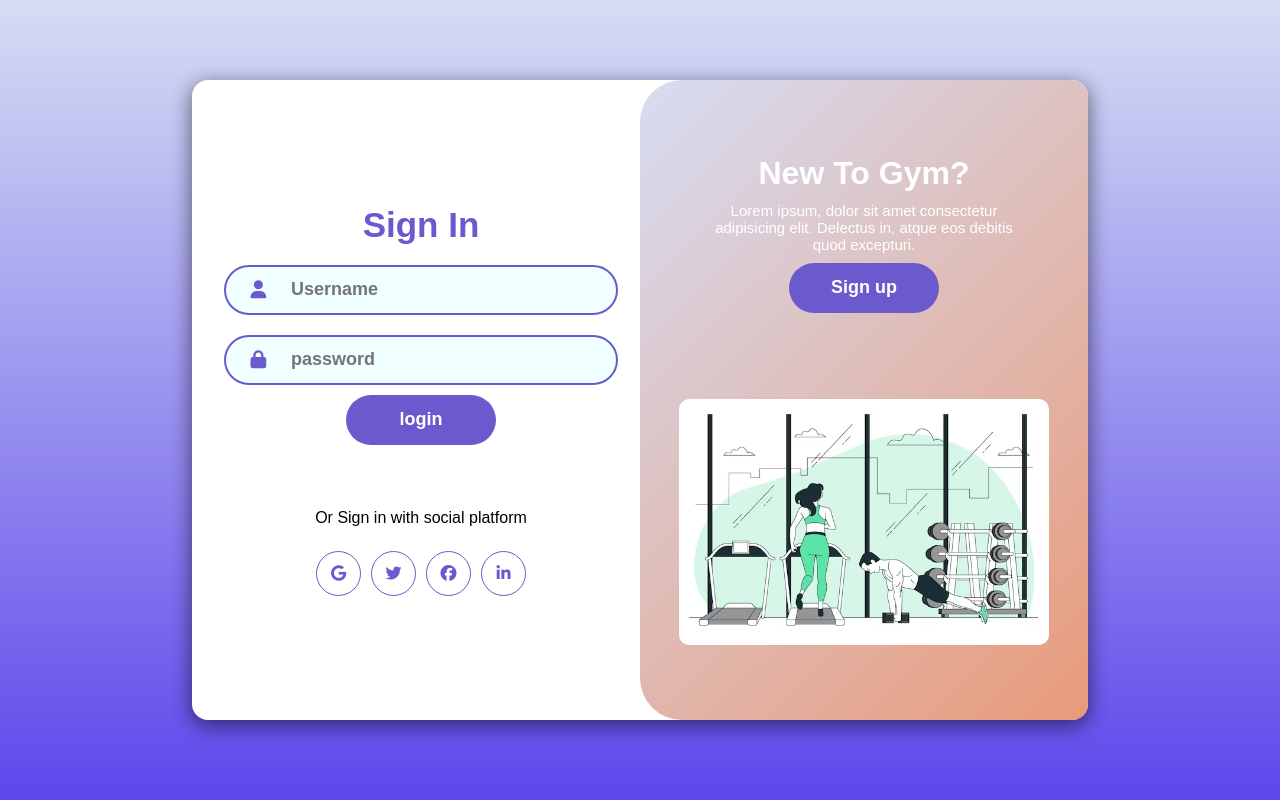
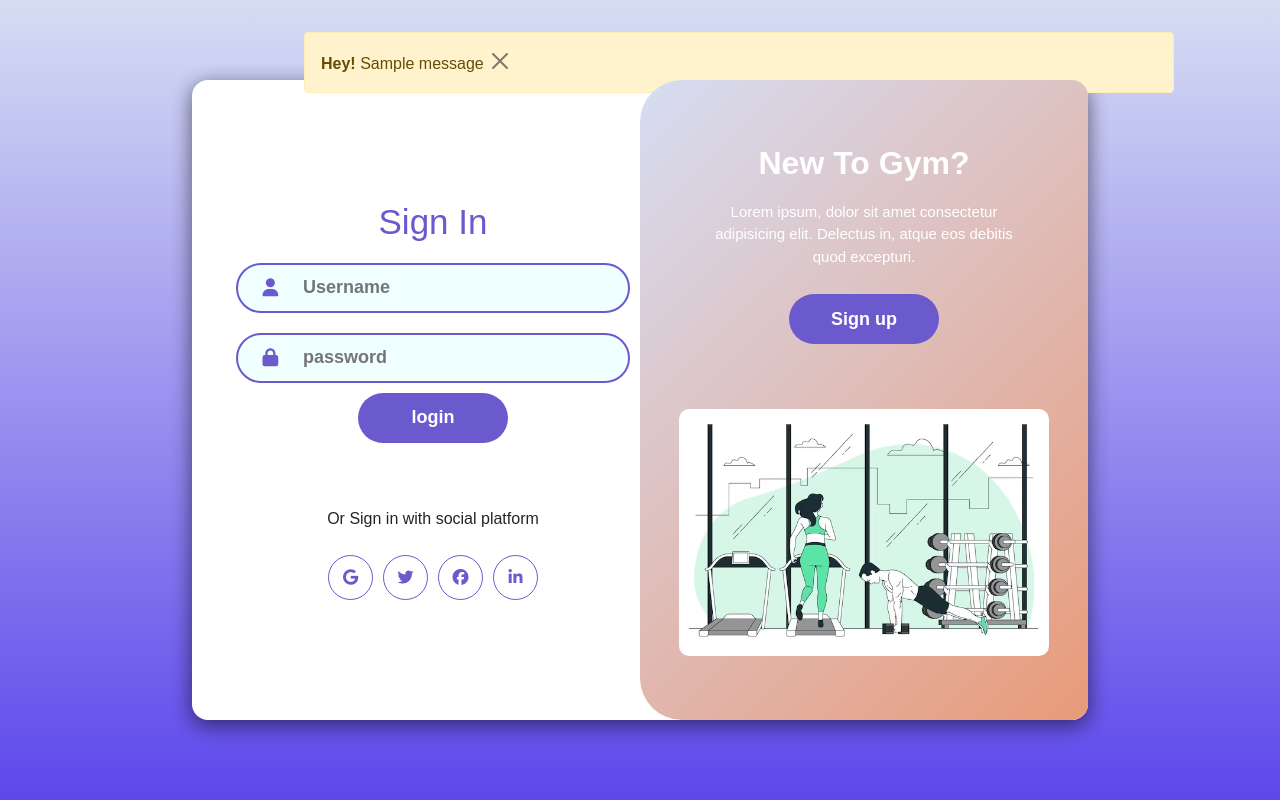
Before and after one commit to RynoCODE/Gym-Website, a Django app: page /signin/ in a window 1280 px wide. Run offline with Django 5.2, Linux system fonts and the light colour scheme; tables that the repository leaves empty hold one stand-in row (values such as "Sample post"); one stand-in notice (Sample message) is shown; parts of the project's set-up code (start-up, migrations or seed data) failed here and were passed over.

Commit message:
alert message is added

```diff
--- a/app/static/styles/signin.css
+++ b/app/static/styles/signin.css
@@ -11,6 +11,15 @@ body {
     justify-content: center;
     min-height: 100vh;
     background: linear-gradient(rgb(214, 221, 243), rgb(93, 71, 235));
+    position: relative;
+}
+
+.alertBox {
+    position: absolute;
+    top: 2rem;
+    left: 19rem;
+    z-index: 1;
+    width: 68vw;
 }
 
 .container {
@@ -22,7 +31,8 @@ body {
     box-shadow: 0 4px 20px 0 rgb(0, 0, 0, 0.3), 0 6px 20px 0 rgb(0, 0, 0, 0.3);
     overflow: hidden;
 }
-.container::before{
+
+.container::before {
     content: "";
     position: absolute;
     width: 100%;
@@ -55,11 +65,13 @@ form {
     width: 45%;
     min-width: 14.875rem;
 }
+
 form.sign-in-form {
     opacity: 1;
     transition: 0.5s ease-in-out;
     transition-delay: 1s;
 }
+
 form.sign-up-form {
     opacity: 0;
     transition: 0.5s ease-in-out;
@@ -116,18 +128,19 @@ form.sign-up-form {
     font-size: 1.125rem;
     transition: 0.5s;
 }
-.btn:hover{
+
+.btn:hover {
     background-color: rgb(62, 39, 212);
     letter-spacing: 0.125rem;
 }
 
-.social-media{
+.social-media {
     display: flex;
     justify-content: center;
 
 }
 
-.social-icon{
+.social-icon {
     height: 2.8125rem;
     width: 2.8125rem;
     display: flex;
@@ -138,17 +151,18 @@ form.sign-up-form {
     border-radius: 3.125rem;
     margin: 0 .3125rem;
 }
-a{
+
+a {
     text-decoration: none;
 }
 
-.social-icon:hover{
+.social-icon:hover {
     color: rgb(62, 39, 212);
     transform: scale(1.1);
 
 }
 
-.panels-container{
+.panels-container {
     position: absolute;
     top: 0;
     left: 0;
@@ -159,7 +173,8 @@ a{
     height: 100%;
 
 }
-.panel{
+
+.panel {
     height: 90%;
     display: flex;
     flex-direction: column;
@@ -173,29 +188,33 @@ a{
     /* border: 5px solid red; */
 
 }
-form p{
+
+form p {
     margin-top: 4rem;
     margin-bottom: 1.5rem;
 }
+
 .left-panel {
     pointer-events: none;
 }
+
 .content {
     color: #fff;
     transition: 1.1s ease-in-out;
     transition-delay: 0.5s;
 }
 
-.panel h3{
-    font-size:2rem ;
+.panel h3 {
+    font-size: 2rem;
     font-weight: 800;
 }
 
-.panel p{
+.panel p {
     font-size: 0.9375rem;
     padding: 0.625rem 0;
 }
-.image{
+
+.image {
     width: 120%;
     border-radius: 0.625rem;
     transition: 1.1s ease-in-out;
@@ -206,34 +225,45 @@ form p{
 .left-panel .content {
     transform: translateX(-200%);
 }
+
 .right-panel .image,
 .right-panel .content {
     transform: translateX(0);
 }
+
 .account-text {
     display: none;
 }
+
 /*Animation*/
 .container.sign-up-mode::before {
     transform: translateX(0);
 }
-.container.sign-up-mode .right-panel .image,.image,
+
+.container.sign-up-mode .right-panel .image,
+.image,
 .container.sign-up-mode .right-panel .content {
     transform: translateX(200%);
 }
-.container.sign-up-mode .left-panel .image,.image,
+
+.container.sign-up-mode .left-panel .image,
+.image,
 .container.sign-up-mode .left-panel .content {
     transform: translateX(0);
 }
+
 .container.sign-up-mode form.sign-in-form {
     opacity: 0;
 }
+
 .container.sign-up-mode form.sign-up-form {
     opacity: 1;
 }
+
 .container.sign-up-mode .right-panel {
     pointer-events: none;
 }
+
 .container.sign-up-mode .left-panel {
     pointer-events: all;
 }
@@ -244,31 +274,39 @@ form p{
         height: 100vh;
     }
 }
+
 @media (max-width:635px) {
     .container::before {
         display: none;
     }
+
     form {
         width: 80%;
     }
+
     form.sign-up-form {
         display: none;
     }
+
     .container.sign-up-mode2 form.sign-up-form {
         display: flex;
         opacity: 1;
     }
+
     .container.sign-up-mode2 form.sign-in-form {
         display: none;
     }
+
     .panels-container {
         display: none;
     }
+
     .account-text {
         display: initial;
         margin-top: 30px;
     }
 }
+
 @media (max-width:320px) {
     form {
         width: 90%;
--- a/app/templates/signin.html
+++ b/app/templates/signin.html
@@ -3,6 +3,12 @@
   <head>
     <meta charset="UTF-8" />
     <meta name="viewport" content="width=device-width, initial-scale=1.0" />
+    <link
+      href="https://cdn.jsdelivr.net/npm/bootstrap@5.0.2/dist/css/bootstrap.min.css"
+      rel="stylesheet"
+      integrity="sha384-EVSTQN3/azprG1Anm3QDgpJLIm9Nao0Yz1ztcQTwFspd3yD65VohhpuuCOmLASjC"
+      crossorigin="anonymous"
+    />
     <link
       rel="stylesheet"
       href="https://cdnjs.cloudflare.com/ajax/libs/font-awesome/6.5.1/css/all.min.css"
@@ -14,7 +20,22 @@
     <link rel="stylesheet" href="{% static 'styles/signin.css' %}" />
     <title>signin-signup</title>
   </head>
+
   <body>
+    {% for msg in messages %}
+    <div
+      class="alert alert-warning alert-success fade show alertBox"
+      role="alert"
+    >
+      <strong>Hey!</strong> {{ msg }}
+      <button
+        type="button"
+        class="btn-close"
+        data-bs-dismiss="alert"
+        aria-label="Close"
+      ></button>
+    </div>
+    {% endfor %}
     <div class="container">
       <div class="signin-signup">
         <form action="" class="sign-in-form" method="post">
@@ -91,6 +112,16 @@
         </div>
       </div>
     </div>
+    <script
+      src="https://cdn.jsdelivr.net/npm/@popperjs/core@2.9.2/dist/umd/popper.min.js"
+      integrity="sha384-IQsoLXl5PILFhosVNubq5LC7Qb9DXgDA9i+tQ8Zj3iwWAwPtgFTxbJ8NT4GN1R8p"
+      crossorigin="anonymous"
+    ></script>
+    <script
+      src="https://cdn.jsdelivr.net/npm/bootstrap@5.0.2/dist/js/bootstrap.min.js"
+      integrity="sha384-cVKIPhGWiC2Al4u+LWgxfKTRIcfu0JTxR+EQDz/bgldoEyl4H0zUF0QKbrJ0EcQF"
+      crossorigin="anonymous"
+    ></script>
     <script src="{% static 'js/signin.js'}"></script>
   </body>
 </html>
--- /dev/null
+++ b/gym/info.py
@@ -0,0 +1,5 @@
+EMAIL_USE_TLS = True
+EMAIL_HOST = 'smtp.gmail.com'
+EMAIL_HOST_USER = 'abasu9420@gmail.com'
+EMAIL_HOST_PASSWORD = 'lunp zosz fcmg afyi'
+EMAIL_PORT = 587
```
Also changed, not shown: db.sqlite3.
